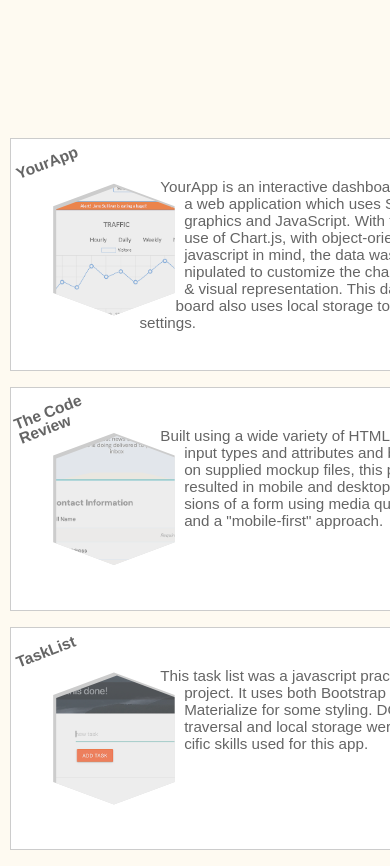
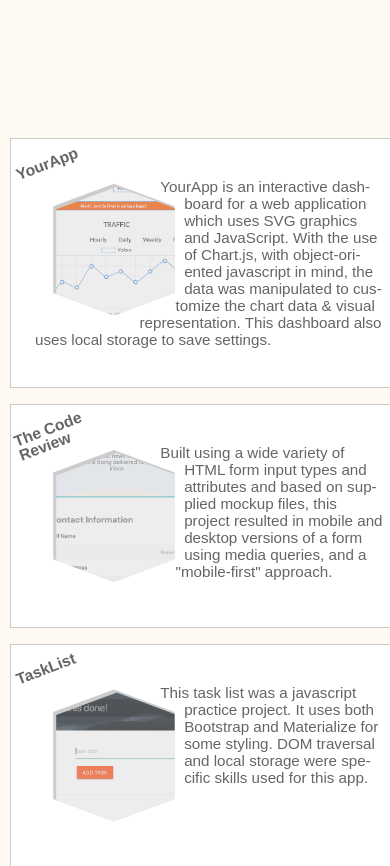
Before and after one commit to KrisQuiBo/portfolio2019, a plain HTML site: page index.html in a window 390 px wide. Shown: the part 1400-2266 px from the top of the page. Drawn offline with Linux system fonts and the light colour scheme; a web font is replaced by a local one.

Commit message:
fixed mobile cutoff

```diff
--- a/scss/styles.scss
+++ b/scss/styles.scss
@@ -243,7 +243,7 @@
    @include center(86%);
    margin-top:1.5rem;
    // position: relative;
-   max-width: 2680px;
+   // max-width: 2680px;
    margin-bottom: 1.5rem;
    border-bottom: 1px solid #ccc;
    padding-bottom: 0.5rem;
@@ -428,7 +428,7 @@
 .cards-container {
   // background: transparent;
   display: grid;
-  grid-template-columns: repeat(auto-fit, minmax(465px, 1fr));
+  grid-template-columns: repeat(auto-fit, minmax(414px, 1fr));
 }
 
 .card {
@@ -437,7 +437,7 @@
   // height: auto;
   margin-left: 0vw;
   margin-right: auto;
-  max-width: 50rem;
+  // max-width: 50rem;
 }
 .container {
   position: relative;
```
Also changed, not shown: index.html (+1 -0 lines), css/styles.css, 1 other file.
